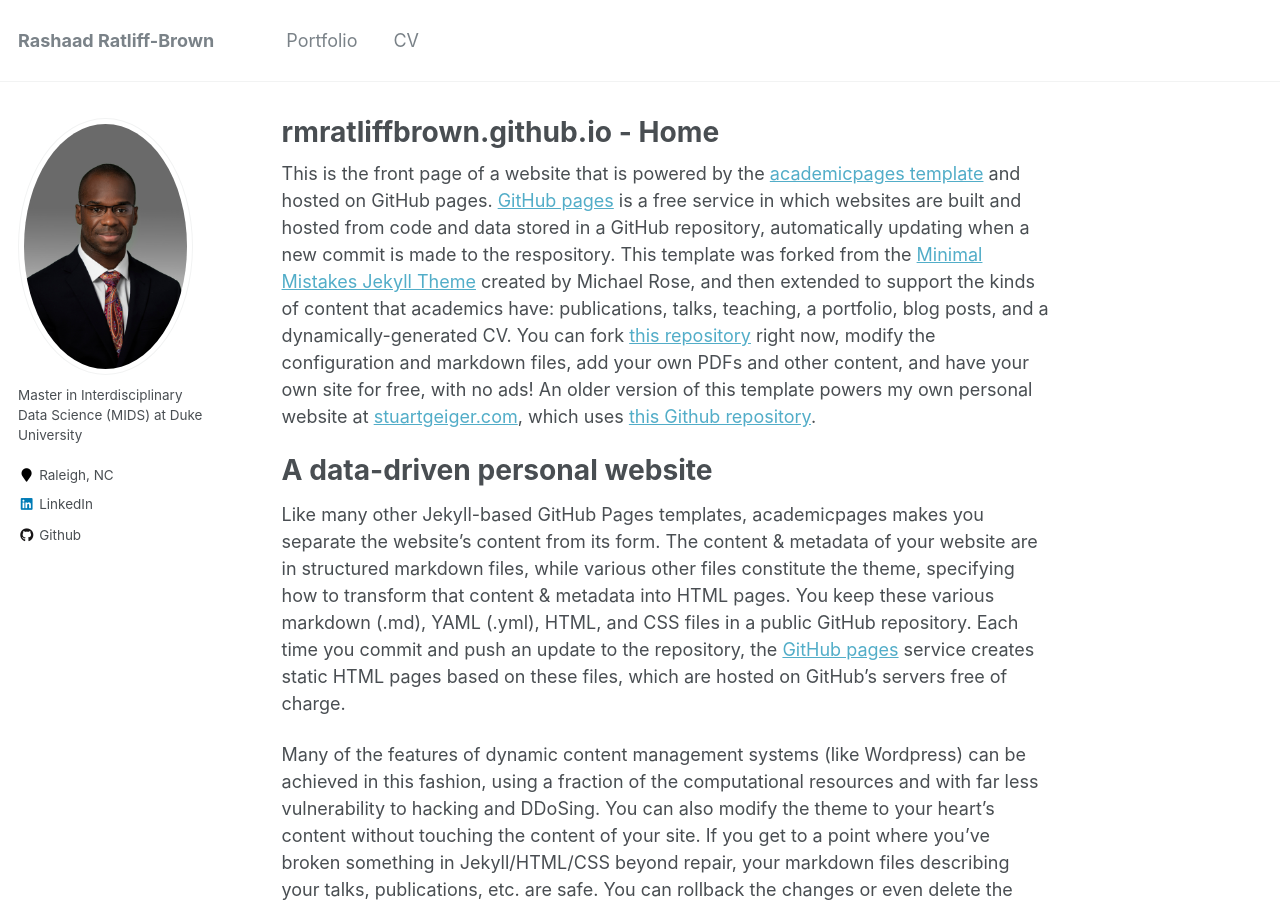
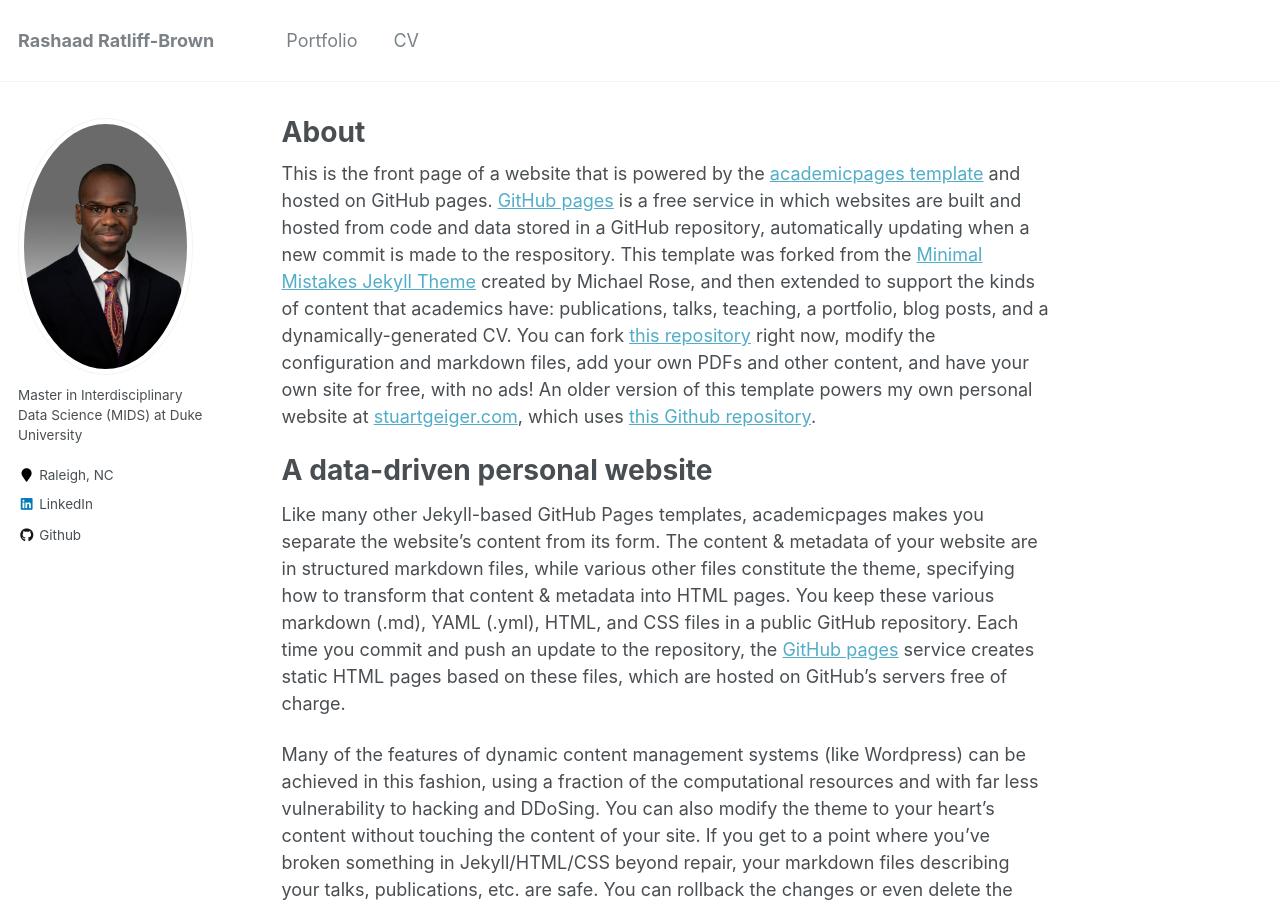
Before and after one commit to caratliff/caratliff.github.io, a Jekyll site: the page built from _pages/about.md, in a window 1280 px wide and 900 px high. Built offline with Jekyll 4.4.1, drawn with Linux system fonts in a browser that asks for light colours.

Commit message:
Update about.md

```diff
--- a/_pages/about.md
+++ b/_pages/about.md
@@ -1,6 +1,6 @@
 ---
 permalink: /
-title: "rmratliffbrown.github.io - Home"
+title: "About"
 excerpt: "About me"
 author_profile: true
 redirect_from:
```
